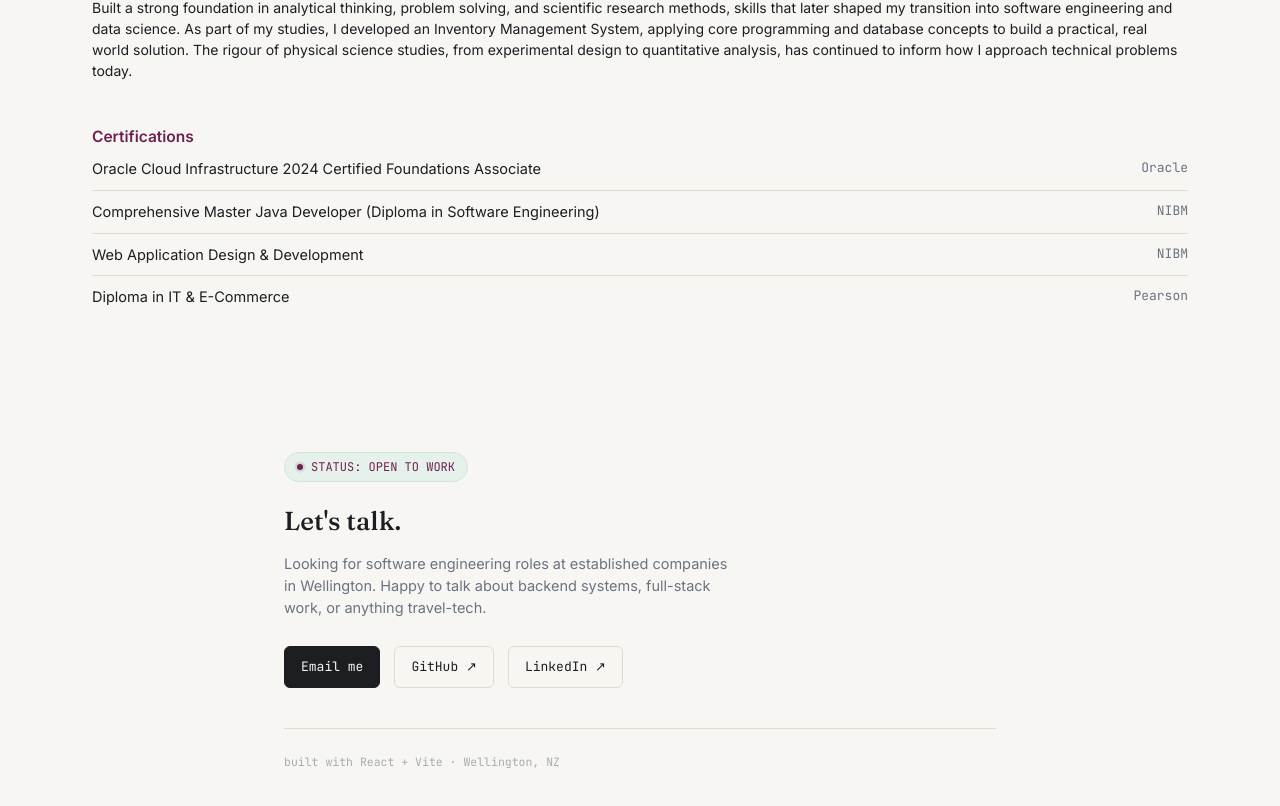
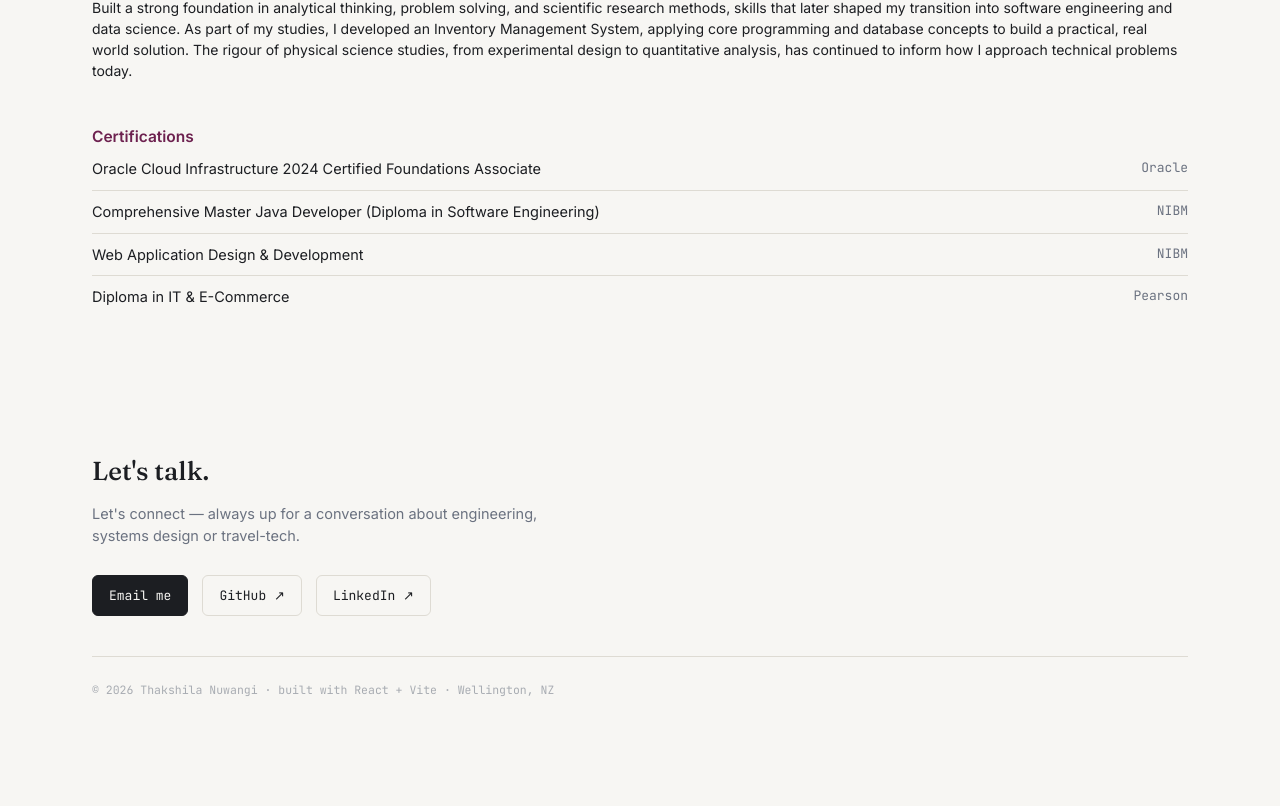
Before and after one commit to thakshila-nuwangi/Portfolio, a React (Vite) app: page / in a window 1280 px wide. Shown: the part 3454-4260 px from the top of the page. After the commit the page ends 4232 px from the top, so only its background shows below. Built offline with nearby package versions, Linux system fonts and the light colour scheme.

Commit message:
finalise contact section

```diff
--- a/src/components/Contact.jsx
+++ b/src/components/Contact.jsx
@@ -3,19 +3,12 @@ import Reveal from './Reveal'
 export default function Contact() {
   return (
     <footer id="contact" className="py-16 pb-20">
-      <div className="max-w-3xl mx-auto px-7">
+      <div className="max-w-6xl mx-auto px-7">
         <Reveal>
-          <div className="inline-flex items-center gap-2 font-mono text-xs text-signal bg-signal-dim border border-[#CFE6DA] rounded-full px-3 py-1.5 mb-5">
-            <span className="relative flex h-1.5 w-1.5">
-              <span className="animate-ping absolute inline-flex h-full w-full rounded-full bg-signal opacity-60" />
-              <span className="relative inline-flex rounded-full h-1.5 w-1.5 bg-signal" />
-            </span>
-            STATUS: OPEN TO WORK
-          </div>
+
           <h2 className="font-serif text-[26px] font-medium mb-3">Let's talk.</h2>
           <p className="text-slate text-[14.5px] max-w-md mb-7">
-            Looking for software engineering roles at established companies in Wellington.
-            Happy to talk about backend systems, full-stack work, or anything travel-tech.
+            Let's connect — always up for a conversation about engineering, systems design or travel-tech.
           </p>
           <div className="flex gap-3.5 flex-wrap mb-10">
             <a href="mailto:you@example.com" className="font-mono text-[13px] px-4 py-2.5 rounded-md bg-ink text-paper border border-ink hover:bg-[#33363c] transition-colors">
@@ -28,9 +21,9 @@ export default function Contact() {
               LinkedIn ↗
             </a>
           </div>
-          <div className="font-mono text-[11.5px] text-[#A8ACB2] pt-6 border-t border-hairline">
-            built with React + Vite · Wellington, NZ
-          </div>
+            <div className="font-mono text-[11.5px] text-footnote pt-6 border-t border-hairline">
+             © {new Date().getFullYear()} Thakshila Nuwangi · built with React + Vite · Wellington, NZ
+           </div>
         </Reveal>
       </div>
     </footer>
```
